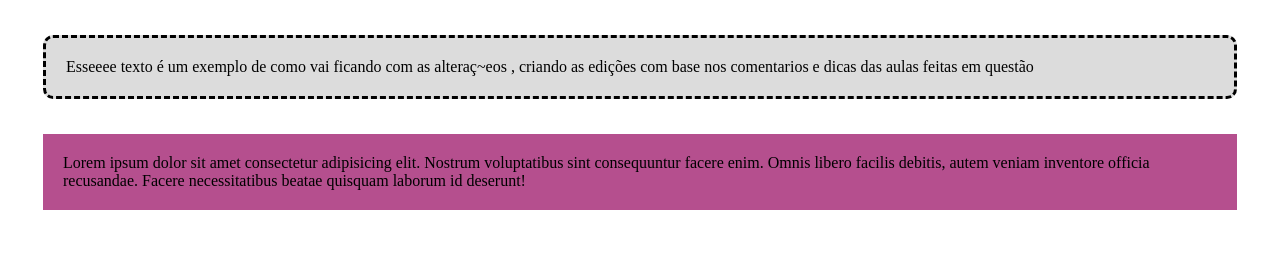
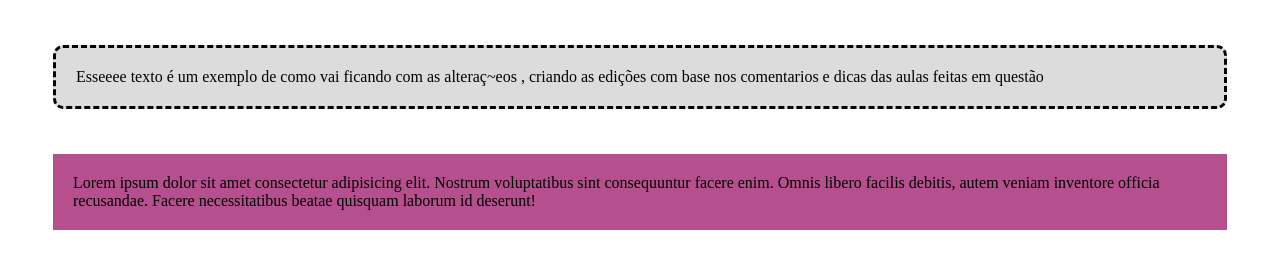
Before and after one commit to rickalmeida15/Paragrafos-coloridos, a plain HTML site: page index.html in a window 1280 px wide. Drawn offline with Linux system fonts and the light colour scheme.

Commit message:
Mudança na margem do texto do style.css

```diff
--- a/style.css
+++ b/style.css
@@ -1,5 +1,5 @@
 .texto {
-  margin: 35px;
+  margin: 45px;
   padding: 20px;
 }
 
```
